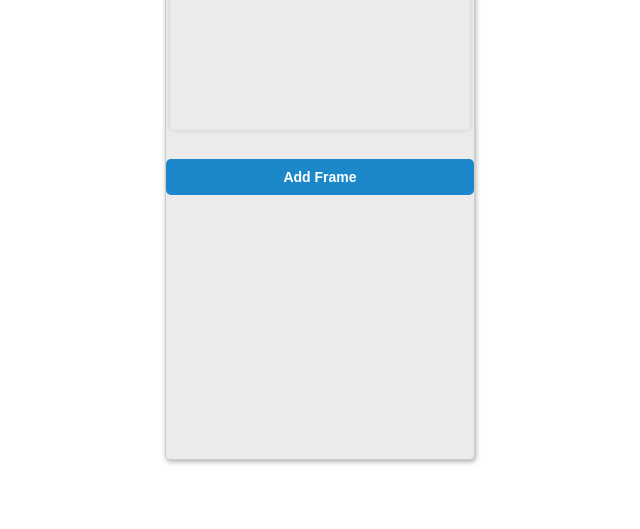
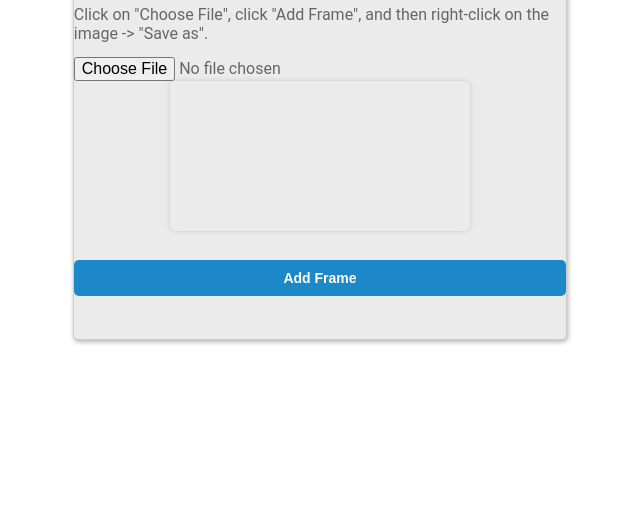
Before and after one commit to GilMelnik/democracy-frame, a plain HTML site: page index.html in a window 1280 px wide. Shown: the part 271-800 px from the top of the page, without its empty margins (320-960 px from the left). Drawn offline with Linux system fonts and the light colour scheme.

Commit message:
Update to size

```diff
--- a/styles.css
+++ b/styles.css
@@ -25,8 +25,8 @@ html, body {
       opacity: 0.3;
       }
       .main-block {
-      max-width: 50%;
-      min-height: 80%;
+      max-width: 80%;
+      min-height: 50%;
       padding: 10px 0;
       margin: auto;
       border-radius: 5px;
```
